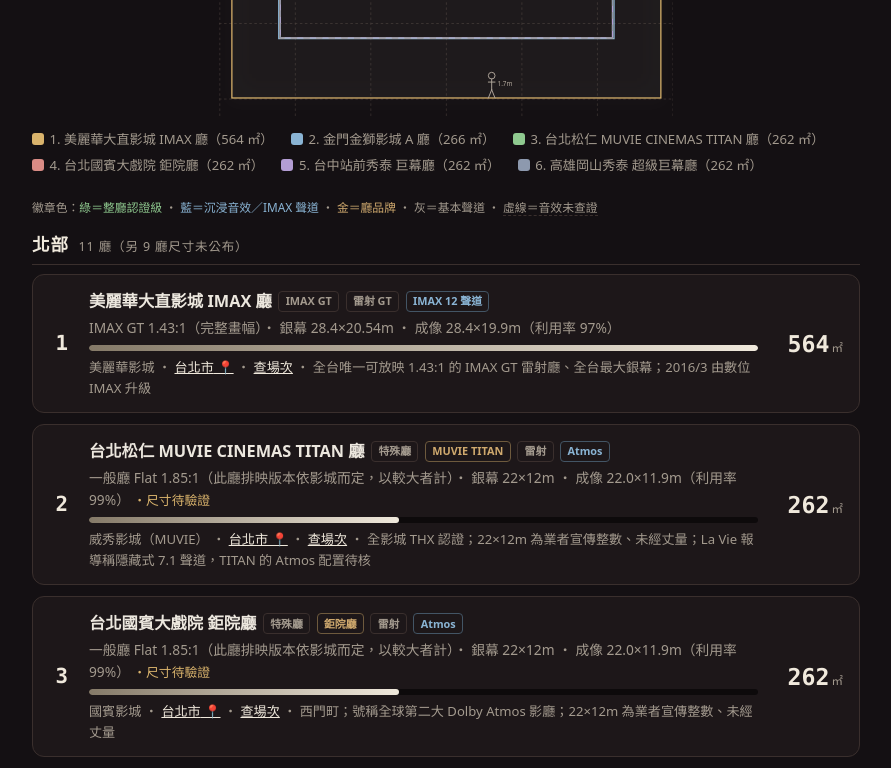
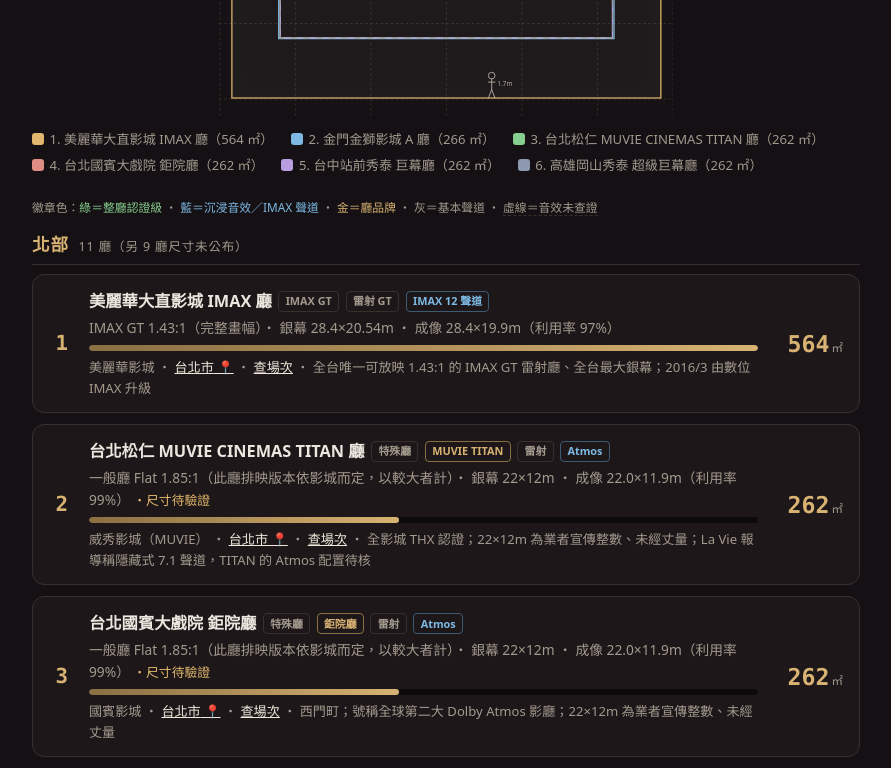
Before and after one commit to cowton0627/taiwan-theater, a React (Vite) app: page / in a window 1280 px wide. Shown: the part 680-1448 px from the top of the page, without its empty margins (194-1085 px from the left). Built offline with nearby package versions, Linux system fonts and the light colour scheme.

Commit message:
配色微調：數據強調（名次/大數字/分區標題/進度條）改膠片金，語意色回升飽和；選中態維持銀幕光

```diff
--- a/src/index.css
+++ b/src/index.css
@@ -9,8 +9,8 @@
   --accent: #f0e9dc;
   --accent-dim: #857a68;
   /* 廳品牌金（柔和老膠片金，與銀幕光區隔） */
-  --gold: #cfa96e;
-  --gold-dim: #6e5a3d;
+  --gold: #d8b272;
+  --gold-dim: #8a6f42;
 }
 
 * {
@@ -125,7 +125,7 @@
 
 .caret {
   display: inline-block;
-  color: var(--accent);
+  color: var(--gold);
   transition: transform 0.15s;
 }
 
@@ -209,11 +209,11 @@
   font-weight: 700;
 }
 
-.overlay-num-0 { fill: #d9b36c; }
-.overlay-num-1 { fill: #8ab4d4; }
-.overlay-num-2 { fill: #8fc98f; }
-.overlay-num-3 { fill: #d98b85; }
-.overlay-num-4 { fill: #b39dd4; }
+.overlay-num-0 { fill: #e0b76c; }
+.overlay-num-1 { fill: #7db9e3; }
+.overlay-num-2 { fill: #86cf8e; }
+.overlay-num-3 { fill: #e08d85; }
+.overlay-num-4 { fill: #b89ee0; }
 .overlay-num-5 { fill: #8d99ae; }
 
 .person-mark circle {
@@ -233,11 +233,11 @@
   font-size: 10px;
 }
 
-.overlay-rect-0 { stroke: #d9b36c; }
-.overlay-rect-1 { stroke: #8ab4d4; }
-.overlay-rect-2 { stroke: #8fc98f; }
-.overlay-rect-3 { stroke: #d98b85; }
-.overlay-rect-4 { stroke: #b39dd4; }
+.overlay-rect-0 { stroke: #e0b76c; }
+.overlay-rect-1 { stroke: #7db9e3; }
+.overlay-rect-2 { stroke: #86cf8e; }
+.overlay-rect-3 { stroke: #e08d85; }
+.overlay-rect-4 { stroke: #b89ee0; }
 .overlay-rect-5 { stroke: #8d99ae; }
 
 .overlay-legend {
@@ -264,11 +264,11 @@
   display: inline-block;
 }
 
-.swatch-0 { background: #d9b36c; }
-.swatch-1 { background: #8ab4d4; }
-.swatch-2 { background: #8fc98f; }
-.swatch-3 { background: #d98b85; }
-.swatch-4 { background: #b39dd4; }
+.swatch-0 { background: #e0b76c; }
+.swatch-1 { background: #7db9e3; }
+.swatch-2 { background: #86cf8e; }
+.swatch-3 { background: #e08d85; }
+.swatch-4 { background: #b89ee0; }
 .swatch-5 { background: #8d99ae; }
 
 .region-group {
@@ -283,7 +283,7 @@
   margin: 0 0 0.6rem;
   padding-bottom: 0.35rem;
   border-bottom: 1px solid var(--border);
-  color: var(--accent);
+  color: var(--gold);
   letter-spacing: 0.05em;
 }
 
@@ -297,15 +297,15 @@
 .sort-note {
   font-size: 0.72rem;
   font-weight: 600;
-  color: #8ab4d4;
-  border: 1px solid #435565;
+  color: #7db9e3;
+  border: 1px solid #3d5a73;
   border-radius: 999px;
   padding: 0.05rem 0.55rem;
   letter-spacing: normal;
 }
 
 .rank.rank-audio {
-  color: #8ab4d4;
+  color: #7db9e3;
 }
 
 .empty-state {
@@ -391,7 +391,7 @@
 .rank {
   font-size: 1.3rem;
   font-weight: 700;
-  color: var(--accent);
+  color: var(--gold);
   min-width: 1.6rem;
   text-align: center;
   font-family: ui-monospace, 'SF Mono', Menlo, monospace;
@@ -422,19 +422,19 @@
 
 .badge.atmos,
 .badge.tier-atmos {
-  color: #8ab4d4;
-  border-color: #435565;
+  color: #7db9e3;
+  border-color: #3d5a73;
 }
 
 /* 整廳認證級（Dolby Cinema / DVA） */
 .badge.tier-cert {
-  color: #8fc98f;
-  border-color: #465c46;
+  color: #86cf8e;
+  border-color: #41603f;
 }
 
 .badge.tier-imax {
-  color: #8ab4d4;
-  border-color: #435565;
+  color: #7db9e3;
+  border-color: #3d5a73;
 }
 
 .badge.tier-basic {
@@ -455,8 +455,8 @@
 
 /* 認證綠優先於品牌金（杜比影院／DVA 品牌徽章） */
 .badge.brand.tier-cert {
-  color: #8fc98f;
-  border-color: #465c46;
+  color: #86cf8e;
+  border-color: #41603f;
 }
 
 .card-unsized {
@@ -464,8 +464,8 @@
 }
 
 .badge.unverified {
-  color: #d9b36c;
-  border-color: #63512f;
+  color: #e0b76c;
+  border-color: #6e5a30;
 }
 
 .dims {
@@ -484,7 +484,7 @@
   text-align: right;
   font-size: 1.45rem;
   font-weight: 700;
-  color: var(--accent);
+  color: var(--gold);
   line-height: 1.1;
   white-space: nowrap;
   font-family: ui-monospace, 'SF Mono', Menlo, monospace;
@@ -500,7 +500,7 @@
 
 /* 「待驗證」由徽章降為行內註記（U-5） */
 .unverified-note {
-  color: #d9b36c;
+  color: #e0b76c;
   font-size: 0.8rem;
 }
 
@@ -510,8 +510,8 @@
   color: var(--muted);
 }
 
-.badge-legend .lg-cert { color: #8fc98f; }
-.badge-legend .lg-imax { color: #8ab4d4; }
+.badge-legend .lg-cert { color: #86cf8e; }
+.badge-legend .lg-imax { color: #7db9e3; }
 .badge-legend .lg-brand { color: var(--gold); }
 .badge-legend .lg-basic { color: var(--muted); }
 .badge-legend .lg-unknown { color: var(--muted); border-bottom: 1px dashed var(--border); }
@@ -525,7 +525,7 @@
 }
 
 .bar {
-  background: linear-gradient(90deg, var(--accent-dim), var(--accent));
+  background: linear-gradient(90deg, var(--gold-dim), var(--gold));
   height: 100%;
   border-radius: 4px;
 }
```
Also changed, not shown: 1 other file (tests, documents, lock files or other folders).
